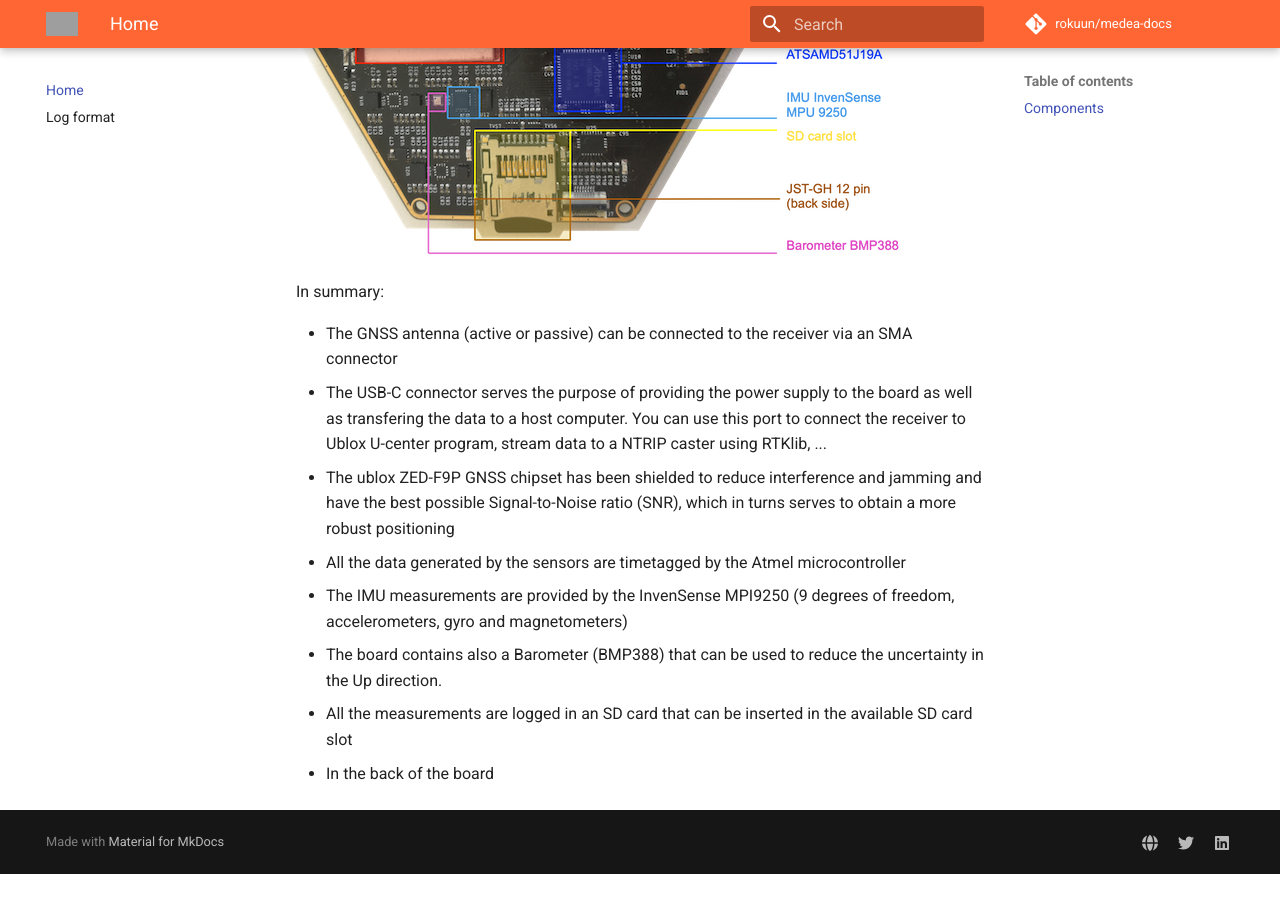
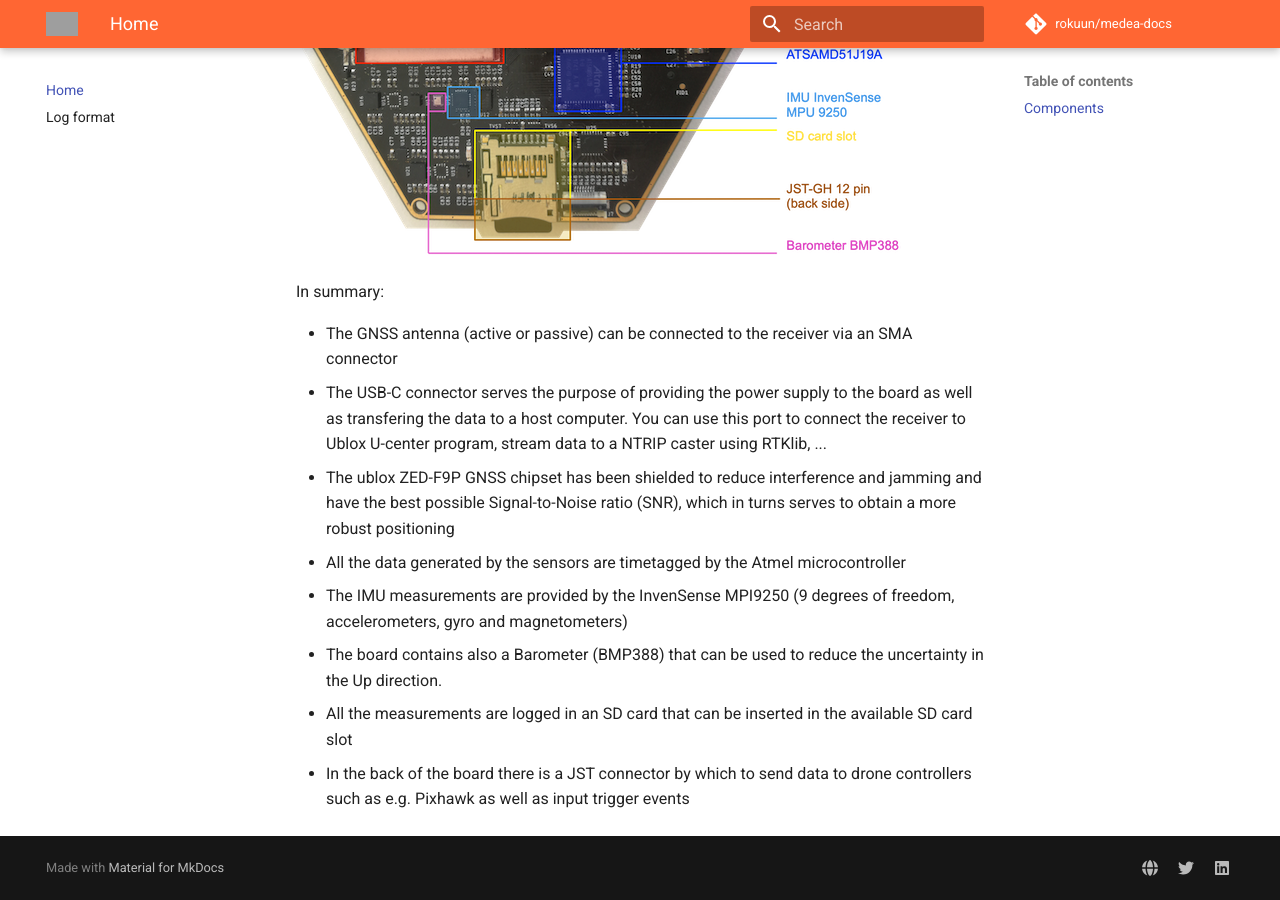
Before and after one commit to rokubun/medea-docs, an MkDocs documentation site: the page built from docs/index.md, in a window 1280 px wide and 900 px high, scrolled down 635 px. Built offline with MkDocs 1.6.1 and Material for MkDocs 9.7.7, drawn with Linux system fonts in a browser that asks for light colours; comment, search, counter and statistics services are not loaded; before the commit the page ends 1509 px from its top, so only the background shows below that; grey boxes are pictures that could not be loaded.

Commit message:
fix: finish sentence of JST connector

```diff
--- a/docs/index.md
+++ b/docs/index.md
@@ -30,4 +30,5 @@
   the uncertainty in the Up direction.
 - All the measurements are logged in an SD card that can be inserted in the
   available SD card slot
-- In the back of the board
+- In the back of the board there is a JST connector by which to send data
+  to drone controllers such as e.g. Pixhawk as well as input trigger events
```
